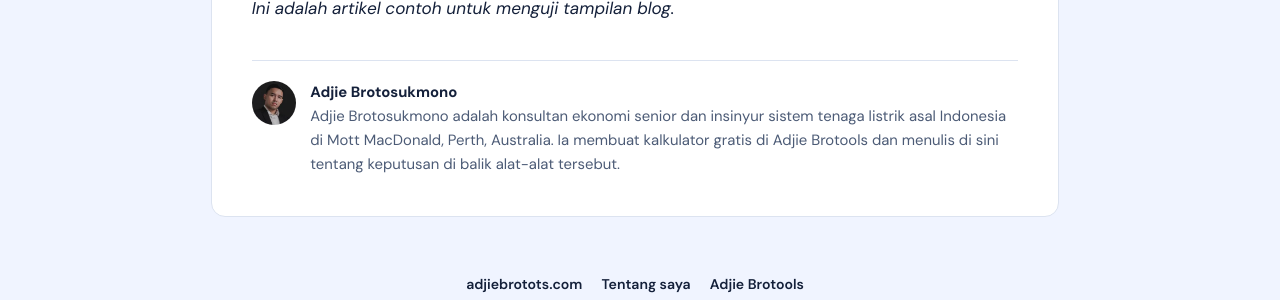
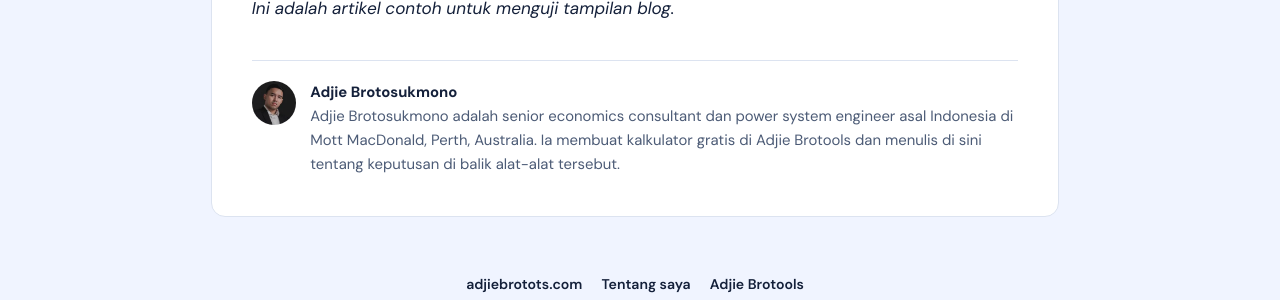
Before and after one commit to adjiebrotot/blog, a Jekyll site: the page built from id/_posts/2026-10-17-sewa-atau-beli-rumah.md, in a window 1280 px wide and 900 px high, scrolled down 2796 px. Shown: the part 538-838 px from the top of the window. Built offline with Jekyll 4.4.1, drawn with Linux system fonts in a browser that asks for light colours.

Commit message:
Keep job titles in English on the Indonesian about text
Co-Authored-By: Claude Sonnet 5.5 <noreply@anthropic.com>
Claude-Session: https://claude.ai/code/session_01NhNCGnU6wTJGmcsvHRi6cK

```diff
--- a/_data/i18n.yml
+++ b/_data/i18n.yml
@@ -73,7 +73,7 @@ id:
   contents: Daftar isi
   comments: Komentar
   comments_noscript: "Komentar memerlukan JavaScript dan akun GitHub."
-  about_author: "Adjie Brotosukmono adalah konsultan ekonomi senior dan insinyur sistem tenaga listrik asal Indonesia di Mott MacDonald, Perth, Australia. Ia membuat kalkulator gratis di Adjie Brotools dan menulis di sini tentang keputusan di balik alat-alat tersebut."
+  about_author: "Adjie Brotosukmono adalah senior economics consultant dan power system engineer asal Indonesia di Mott MacDonald, Perth, Australia. Ia membuat kalkulator gratis di Adjie Brotools dan menulis di sini tentang keputusan di balik alat-alat tersebut."
   about_me: Tentang saya
   elsewhere: Tautan lain
   not_found_title: Halaman tidak ditemukan
```
